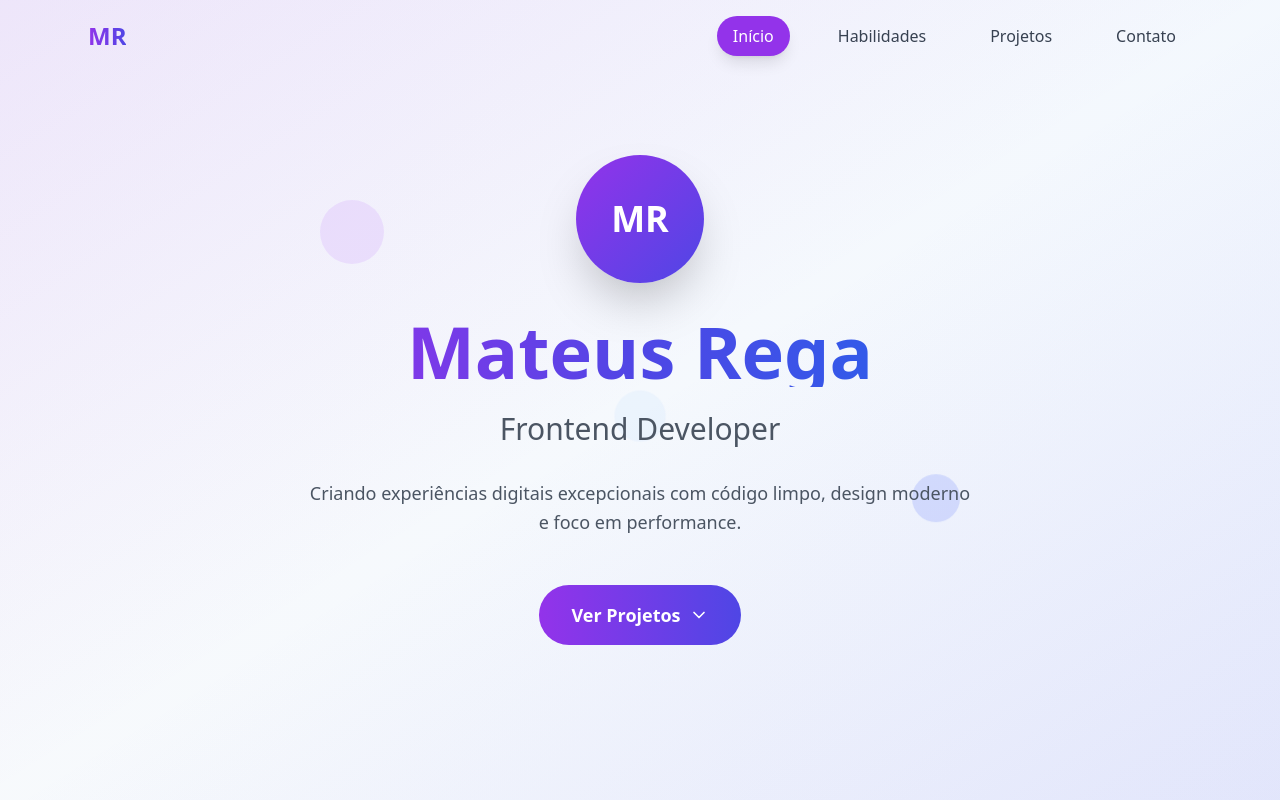
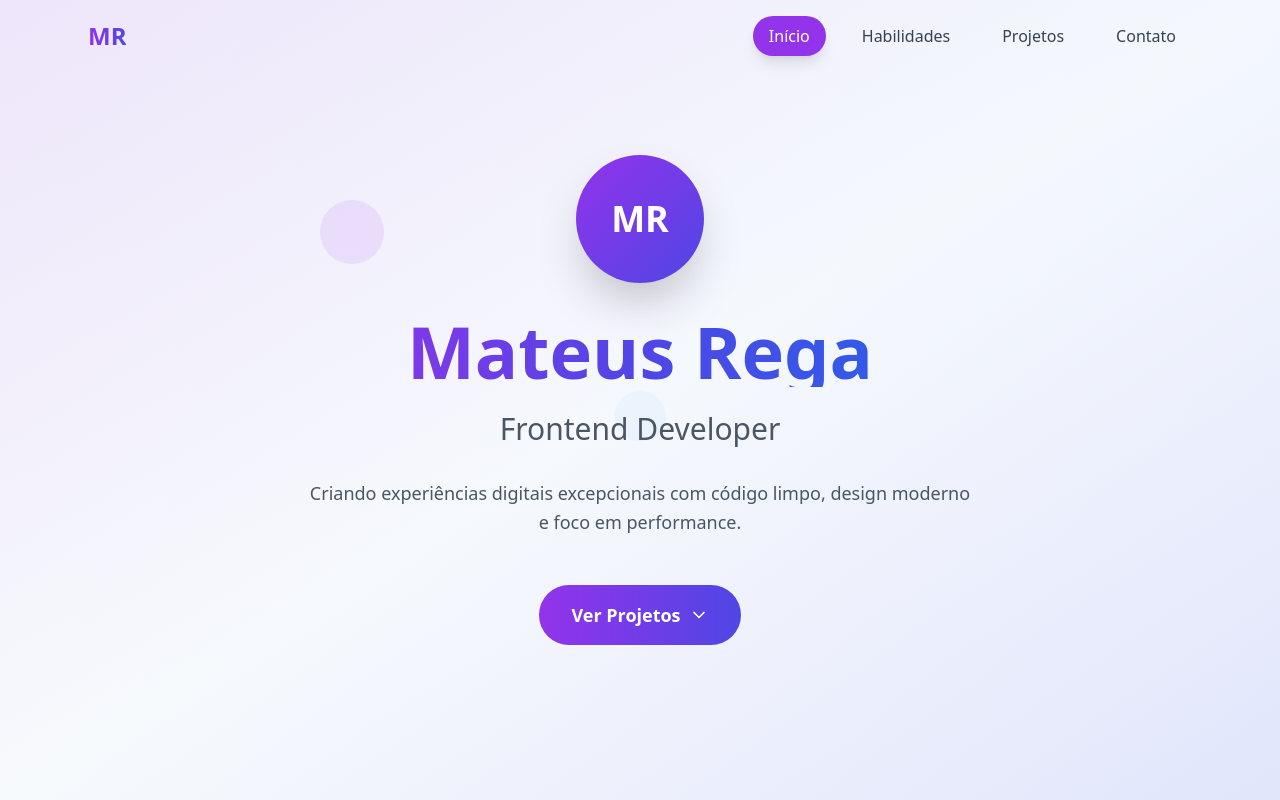
Before and after one commit to MateusRega321/portifolio-site, a React (Vite) app: page / in a window 1280 px wide. Shown: the top 800 px of the page. Built offline with nearby package versions, Linux system fonts and the light colour scheme.

Commit message:
Update App.tsx

```diff
--- a/src/App.tsx
+++ b/src/App.tsx
@@ -35,7 +35,7 @@ function App() {
             <div className="text-2xl font-bold bg-gradient-to-r from-purple-600 to-indigo-600 bg-clip-text text-transparent">
               MR
             </div>
-            <div className="flex space-x-8">
+            <div className="flex space-x-5">
               {[
                 { id: 'home', label: 'Início' },
                 { id: 'skills', label: 'Habilidades' },
@@ -88,7 +88,7 @@ function App() {
 
         {/* Floating Elements */}
         <div className="absolute top-1/4 left-1/4 w-16 h-16 bg-purple-300 rounded-full animate-pulse opacity-30"></div>
-        <div className="absolute bottom-1/3 right-1/4 w-12 h-12 bg-indigo-300 rounded-full animate-bounce opacity-40"></div>
+        <div className="absolute bottom-1/3 right-1/4 w-12 h-12 bg-gren-300 rounded-full animate-bounce opacity-40"></div>
         <div className="absolute top-1/2 right-1/6 w-8 h-8 bg-blue-300 rounded-full animate-ping opacity-25"></div>
       </section>
 
```
